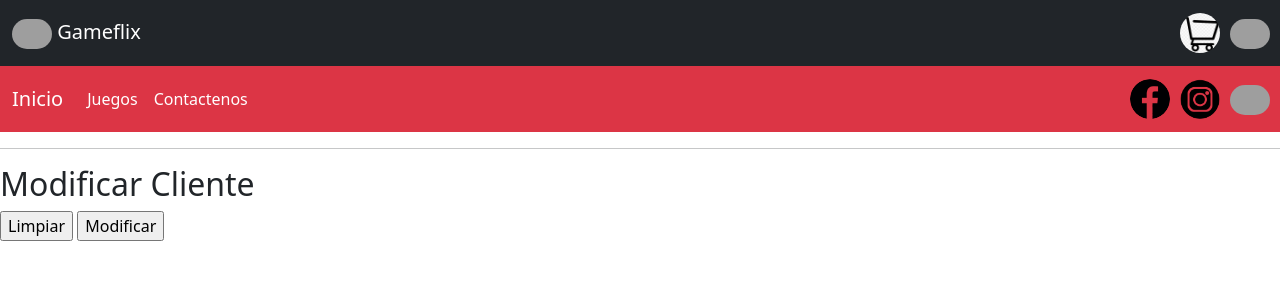
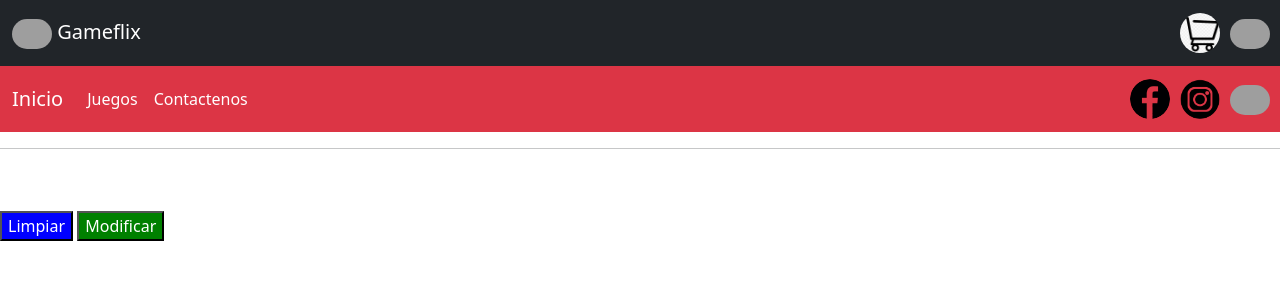
Before and after one commit to merluu/proyecto_gameflix, a Django app: template aplicacion/templates/aplicacion/modificar_cliente.html in a window 1280 px wide. Shown: the top 300 px of the page. Run offline with Django 3.2, Linux system fonts and the light colour scheme; the template is opened without the code that fills it, so the values that code supplies are empty; some libraries are stand-ins or nearby versions; grey boxes are pictures that could not be loaded.

Commit message:
modificando form modificar

```diff
--- a/aplicacion/templates/aplicacion/modificar_cliente.html
+++ b/aplicacion/templates/aplicacion/modificar_cliente.html
@@ -1,16 +1,16 @@
 {% extends 'aplicacion/base.html' %}
 
 {% block contenido %}
-<h2>Modificar Cliente</h2>
+<h2 style="color: white;">Modificar Cliente</h2>
 
-<form action="" method="POST">
+<form action="" method="POST" style="color: white;">
     {% csrf_token %}
     <table>
         {{ form.as_table }}
     </table>
 
-    <input type="reset" value="Limpiar">
-    <input type="submit" value="Modificar">
+    <input type="reset" value="Limpiar" style="background-color: blue; color: white;">
+    <input type="submit" value="Modificar" style="background-color: green; color: white;">
 
 
 
```
Also changed, not shown: db.sqlite3.
